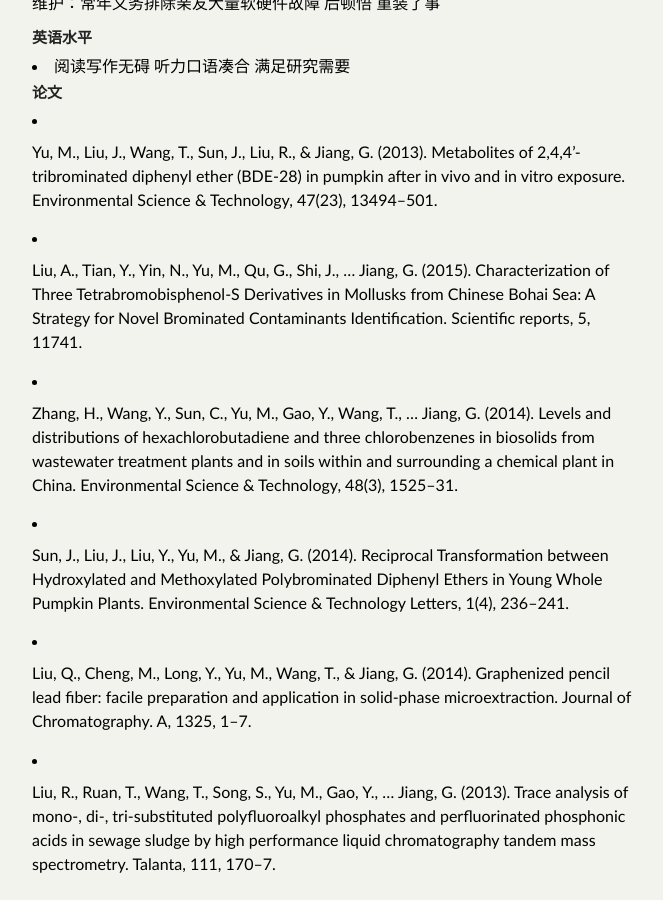
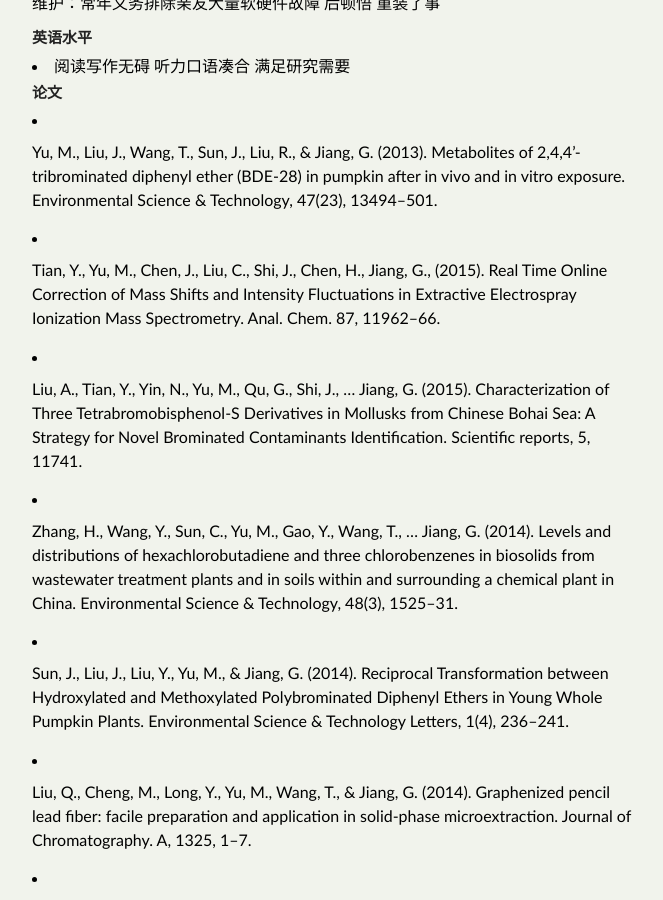
Before and after one commit to yufree/blogcn, a Jekyll site: the page built from vitae/index.md, in a window 1280 px wide and 900 px high, scrolled down 1341 px. Shown: the whole window, without its empty margins (308-971 px from the left). Built offline with Jekyll 4.4.1, drawn with Linux system fonts in a browser that asks for light colours; some web fonts are replaced; comment, search, counter and statistics services are not loaded; some of the changed text lies outside the part shown.

Commit message:
update cv

```diff
--- a/vitae/index.md
+++ b/vitae/index.md
@@ -55,6 +55,8 @@ title: 简历
 
 - Yu, M., Liu, J., Wang, T., Sun, J., Liu, R., & Jiang, G. (2013). Metabolites of 2,4,4’-tribrominated diphenyl ether (BDE-28) in pumpkin after in vivo and in vitro exposure. Environmental Science & Technology, 47(23), 13494–501.
 
+- Tian, Y., Yu, M., Chen, J., Liu, C., Shi, J., Chen, H., Jiang, G., (2015). Real Time Online Correction of Mass Shifts and Intensity Fluctuations in Extractive Electrospray Ionization Mass Spectrometry. Anal. Chem. 87, 11962–66.
+
 - Liu, A., Tian, Y., Yin, N., Yu, M., Qu, G., Shi, J., … Jiang, G. (2015). Characterization of Three Tetrabromobisphenol-S Derivatives in Mollusks from Chinese Bohai Sea: A Strategy for Novel Brominated Contaminants Identification. Scientific reports, 5, 11741.
 
 - Zhang, H., Wang, Y., Sun, C., Yu, M., Gao, Y., Wang, T., … Jiang, G. (2014). Levels and distributions of hexachlorobutadiene and three chlorobenzenes in biosolids from wastewater treatment plants and in soils within and surrounding a chemical plant in China. Environmental Science & Technology, 48(3), 1525–31.
@@ -91,6 +93,8 @@ title: 简历
 
 - Miao Yu, Jiyan Liu, Guibin Jiang. 2015, Organic Stable Isotope Analysis with GC-qMS for PBDEs in a molecular view, Isotopes 2015, Jerusalem, Israel (口头报告)
 
+- Miao Yu, Aifeng Liu, Jiyan Liu, Guibin Jiang. 2015, Kow Directed Analysis For Brominated Containment in Environmental Samples, the 43rd Symposium of HPLC and related techniques, Beijing, China
+
 - 于淼,刘稷燕, 江桂斌,GC-MS数据可视化在环境分析中的应用,第八届全国环境化学大会,2015,广州,中国(口头报告)
 
 ## 授权专利
```
